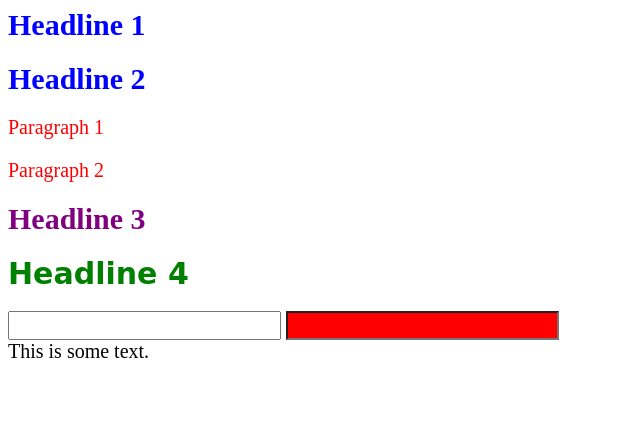
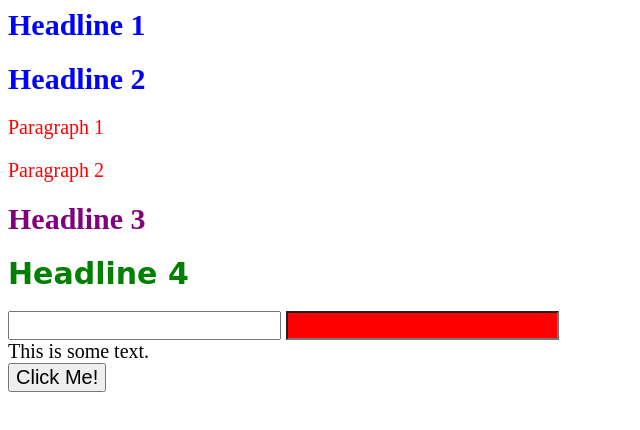
Before and after one commit to yimingtang013/INST377-ESG1-FALL_2020, a plain HTML site: page public/Lecture_Support/lecture_css.html in a window 1280 px wide. Shown: the whole page, without its empty margins (0-640 px from the left). Drawn offline with Linux system fonts and the light colour scheme.

Commit message:
Added css lecture helper

```diff
--- a/public/Lecture_Support/css/style.css
+++ b/public/Lecture_Support/css/style.css
@@ -28,3 +28,8 @@
   * { /* Universal selector */
     font-size: 20px;
   }
+
+/* Pseudoclasses - Any button over which the user's pointer is hovering */
+button:hover {
+    color: blue;
+  }
--- a/public/Lecture_Support/lecture_css.html
+++ b/public/Lecture_Support/lecture_css.html
@@ -13,6 +13,7 @@
         <h1 class="first-class-selector second-class-selector"> Headline 4 </h1>
         <input type="text" />
         <input type="number" /><br>
-        This is some text.
+        This is some text.<br>
+        <button type="button">Click Me!</button>
       </body>
 </html>
```
